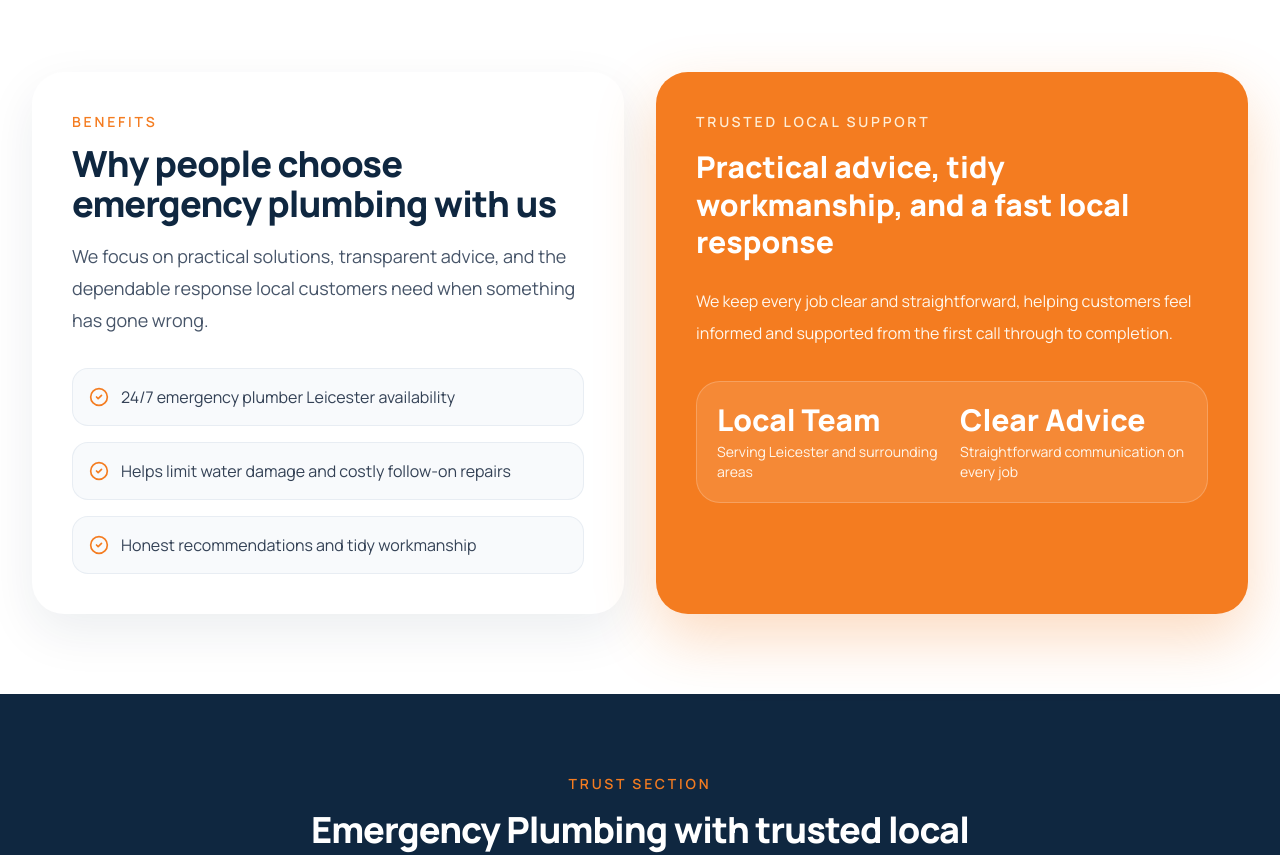
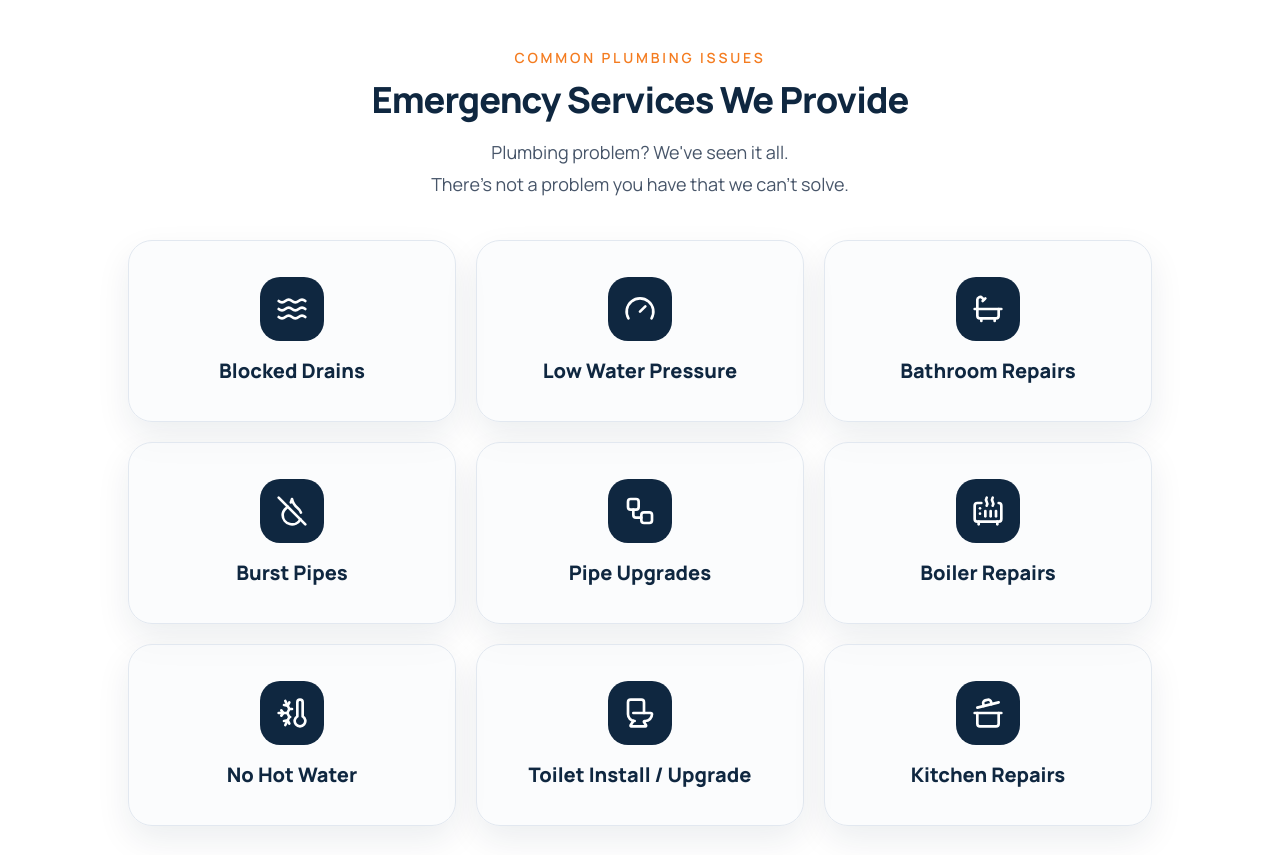
Before and after one commit to jmachipisa18/jaydens-smith-group, a React (Vite) app: page /emergency-plumbing in a window 1280 px wide. Shown: the part 2340-3195 px from the top of the page. Built offline with nearby package versions, Linux system fonts and the light colour scheme.

Commit message:
Final UI updates and service sections

```diff
--- /dev/null
+++ b/src/components/IssueGridSection.tsx
@@ -0,0 +1,48 @@
+import { motion } from 'framer-motion';
+import type { LucideIcon } from 'lucide-react';
+import { SectionIntro } from './SectionIntro';
+
+type IssueItem = {
+  title: string;
+  icon: LucideIcon;
+};
+
+type Props = {
+  eyebrow?: string;
+  title: string;
+  description: string;
+  items: IssueItem[];
+};
+
+export function IssueGridSection({ eyebrow, title, description, items }: Props) {
+  return (
+    <section className="section-space bg-white py-12 sm:py-14">
+      <div className="container-shell">
+        <SectionIntro eyebrow={eyebrow} title={title} description={description} align="center" />
+        <div className="mx-auto mt-10 grid max-w-5xl gap-4 sm:grid-cols-2 lg:grid-cols-3 sm:gap-5">
+          {items.map((item, index) => {
+            const Icon = item.icon;
+
+            return (
+              <motion.div
+                key={item.title}
+                initial={{ opacity: 0, y: 18 }}
+                whileInView={{ opacity: 1, y: 0 }}
+                viewport={{ once: true, amount: 0.2 }}
+                transition={{ delay: index * 0.05, duration: 0.35 }}
+                className="group flex min-h-[168px] flex-col items-center justify-center rounded-[1.5rem] border border-slate-200 bg-slate-50/60 p-6 text-center shadow-[0_14px_34px_rgba(15,39,64,0.08)] transition duration-300 hover:-translate-y-1.5 hover:border-orange-200 hover:bg-white hover:shadow-[0_20px_44px_rgba(15,39,64,0.14)] sm:min-h-[182px] sm:p-7"
+              >
+                <div className="flex h-16 w-16 items-center justify-center rounded-[1.25rem] bg-brand-navy text-white transition duration-300 group-hover:scale-105 group-hover:bg-brand-orange">
+                  <Icon className="h-8 w-8" />
+                </div>
+                <p className="mt-4 text-lg font-extrabold leading-7 text-brand-navy transition duration-300 group-hover:text-brand-orange sm:text-xl">
+                  {item.title}
+                </p>
+              </motion.div>
+            );
+          })}
+        </div>
+      </div>
+    </section>
+  );
+}
--- a/src/components/SectionIntro.tsx
+++ b/src/components/SectionIntro.tsx
@@ -32,7 +32,7 @@ export function SectionIntro({
         </p>
       ) : null}
       <h2 className="text-3xl font-extrabold tracking-tight text-brand-navy sm:text-4xl">{title}</h2>
-      <p className="mt-4 text-lg leading-8 text-slate-600">{description}</p>
+      <p className="mt-4 whitespace-pre-line text-lg leading-8 text-slate-600">{description}</p>
       {action ? <div className="mt-6">{action}</div> : null}
     </motion.div>
   );
--- a/src/pages/ElectricalRepairsPage.tsx
+++ b/src/pages/ElectricalRepairsPage.tsx
@@ -1,6 +1,22 @@
 import { motion } from 'framer-motion';
-import { BadgeCheck, Clock3, PhoneCall, Search, ShieldCheck, Wrench } from 'lucide-react';
+import {
+  BadgeCheck,
+  Cable,
+  Clock3,
+  Lightbulb,
+  PhoneCall,
+  Search,
+  ShieldAlert,
+  ShieldCheck,
+  SquareDashedBottomCode,
+  TabletSmartphone,
+  Unplug,
+  Wrench,
+  Zap,
+  Radar,
+} from 'lucide-react';
 import { EnquiryFormSection } from '../components/EnquiryFormSection';
+import { IssueGridSection } from '../components/IssueGridSection';
 import { ServiceOverviewCard, ServicePageTemplate } from '../components/ServicePageTemplate';
 import { company, services } from '../data/siteData';
 import { SectionIntro } from '../components/SectionIntro';
@@ -45,6 +61,18 @@ const processSteps = [
     ),
     icon: ShieldCheck,
   },
+];
+
+const electricalIssueCards = [
+  { title: 'Lighting', icon: Lightbulb },
+  { title: 'Fault Finding', icon: Radar },
+  { title: 'Power Generators', icon: Zap },
+  { title: 'Circuit Breaker Panels', icon: SquareDashedBottomCode },
+  { title: 'Surge Protection', icon: ShieldAlert },
+  { title: 'Electrical Wire Expansion', icon: Cable },
+  { title: 'Device Upgrades', icon: TabletSmartphone },
+  { title: 'Electric Panel Upgrades', icon: Unplug },
+  { title: 'Troubleshooting', icon: Wrench },
 ];
 
 function HowWeWorkSection() {
@@ -128,6 +156,12 @@ export function ElectricalRepairsPage() {
             </div>
           </section>
           <HowWeWorkSection />
+          <IssueGridSection
+            eyebrow="Common Electrical Services"
+            title="Emergency Electrical Services We Provide"
+            description="Common electrical issues and urgent services we can help with."
+            items={electricalIssueCards}
+          />
         </>
       }
       afterContent={<EnquiryFormSection source="Electrical Repairs page" />}
--- a/src/pages/EmergencyPlumbingPage.tsx
+++ b/src/pages/EmergencyPlumbingPage.tsx
@@ -1,6 +1,23 @@
 import { motion } from 'framer-motion';
-import { Clock3, Droplets, PhoneCall, Search, ShieldCheck, Wrench } from 'lucide-react';
+import {
+  Bath,
+  Clock3,
+  Droplets,
+  DropletOff,
+  Gauge,
+  Heater,
+  PhoneCall,
+  Search,
+  ShieldCheck,
+  ThermometerSnowflake,
+  Toilet,
+  Waves,
+  CookingPot,
+  Wrench,
+  Workflow,
+} from 'lucide-react';
 import { EnquiryFormSection } from '../components/EnquiryFormSection';
+import { IssueGridSection } from '../components/IssueGridSection';
 import { ServiceOverviewCard, ServicePageTemplate } from '../components/ServicePageTemplate';
 import { company, services } from '../data/siteData';
 import { SectionIntro } from '../components/SectionIntro';
@@ -45,6 +62,18 @@ const processSteps = [
     ),
     icon: ShieldCheck,
   },
+];
+
+const emergencyIssueCards = [
+  { title: 'Blocked Drains', icon: Waves },
+  { title: 'Low Water Pressure', icon: Gauge },
+  { title: 'Bathroom Repairs', icon: Bath },
+  { title: 'Burst Pipes', icon: DropletOff },
+  { title: 'Pipe Upgrades', icon: Workflow },
+  { title: 'Boiler Repairs', icon: Heater },
+  { title: 'No Hot Water', icon: ThermometerSnowflake },
+  { title: 'Toilet Install / Upgrade', icon: Toilet },
+  { title: 'Kitchen Repairs', icon: CookingPot },
 ];
 
 function HowWeWorkSection() {
@@ -128,6 +157,12 @@ export function EmergencyPlumbingPage() {
             </div>
           </section>
           <HowWeWorkSection />
+          <IssueGridSection
+            eyebrow="Common Plumbing Issues"
+            title="Emergency Services We Provide"
+            description={"Plumbing problem? We've seen it all.\nThere's not a problem you have that we can't solve."}
+            items={emergencyIssueCards}
+          />
         </>
       }
       afterContent={<EnquiryFormSection source="Emergency Plumbing page" />}
```
